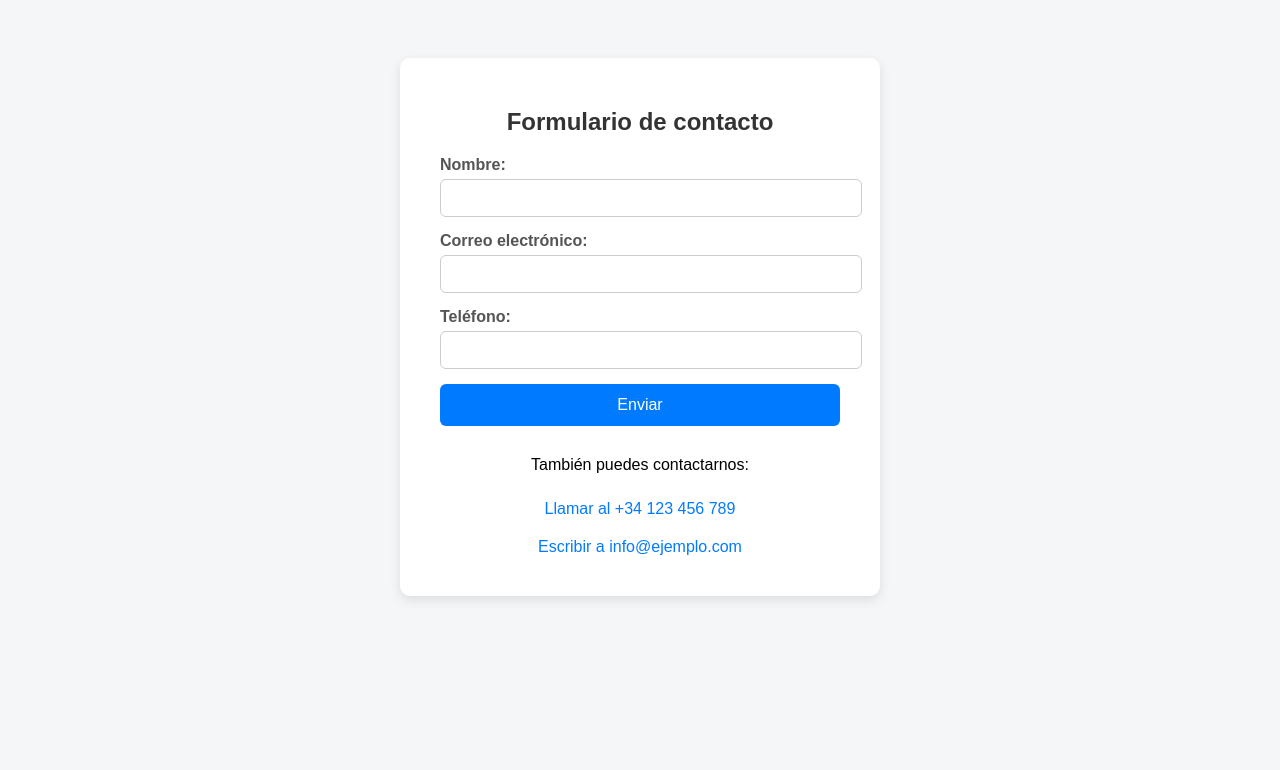
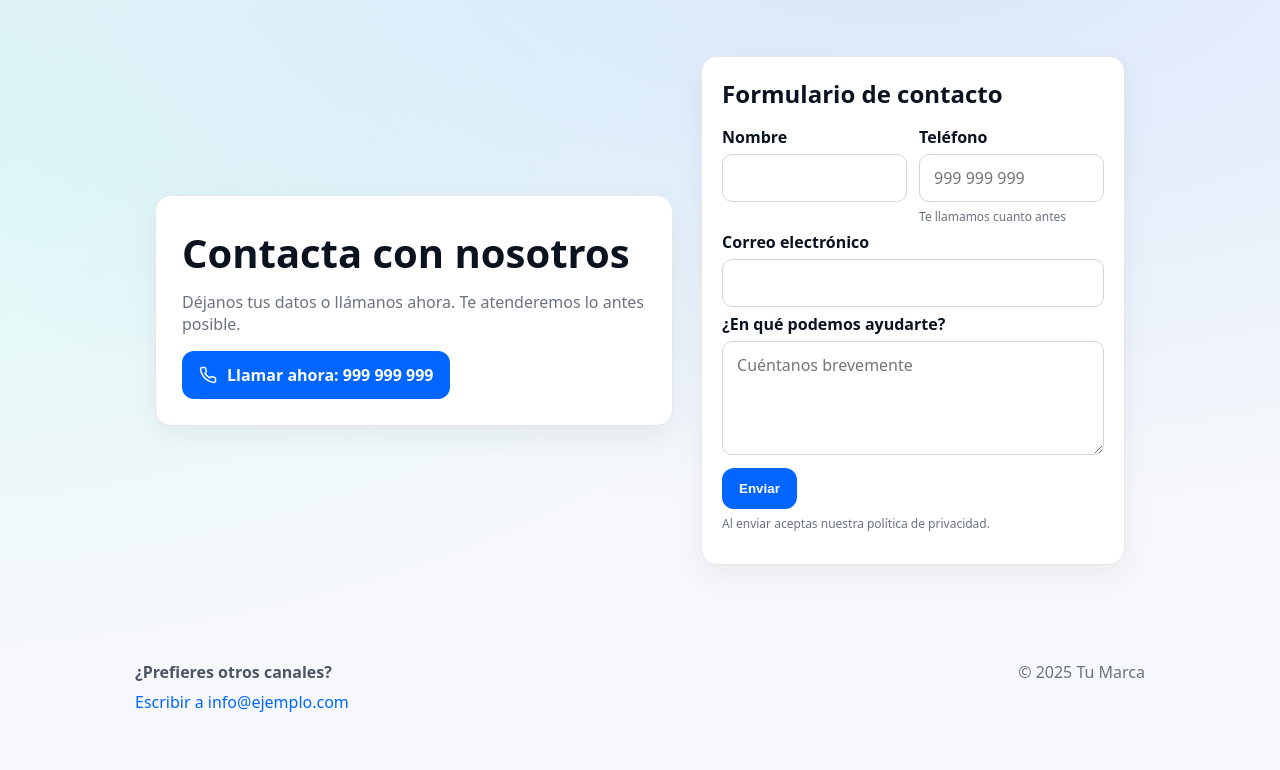
Before and after one commit to creyesber/formulario_practicas, a plain HTML site: page index.html in a window 1280 px wide. Drawn offline with Linux system fonts and the light colour scheme.

Commit message:
Update index.html

```diff
--- a/index.html
+++ b/index.html
@@ -1,193 +1,202 @@
-
 <!DOCTYPE html>
 <html lang="es">
 <head>
-  <meta charset="UTF-8">
-  <title>Formulario de Prueba</title>
+  <meta charset="UTF-8" />
+  <meta name="viewport" content="width=device-width, initial-scale=1" />
+  <title>Contacto | Tu solución en 1 minuto</title>
+  <meta name="description" content="Una landing simple y rápida con formulario de contacto y llamada directa. Hablemos hoy: 999 999 999." />
+  <meta http-equiv="X-UA-Compatible" content="IE=edge" />
 
-  <!-- Google Tag Manager -->
-  <script>
-    (function(w,d,s,l,i){w[l]=w[l]||[];w[l].push({'gtm.start':
-    new Date().getTime(),event:'gtm.js'});var f=d.getElementsByTagName(s)[0],
-    j=d.createElement(s),dl=l!='dataLayer'?'&l='+l:'';j.async=true;j.src=
-    'https://www.googletagmanager.com/gtm.js?id='+i+dl;f.parentNode.insertBefore(j,f);
-    })(window,document,'script','dataLayer','GTM-58VPCKLC');
-  </script>
-  <!-- End Google Tag Manager -->
+  <!-- Open Graph / Twitter -->
+  <meta property="og:title" content="Contacto | Tu solución en 1 minuto" />
+  <meta property="og:description" content="Formulario + llamada directa. Respuesta rápida." />
+  <meta property="og:type" content="website" />
+  <meta property="og:locale" content="es_ES" />
 
-  <!-- Google Tag Manager -->
-  <script>
-    (function(w,d,s,l,i){w[l]=w[l]||[];w[l].push({'gtm.start':
-    new Date().getTime(),event:'gtm.js'});var f=d.getElementsByTagName(s)[0],
-    j=d.createElement(s),dl=l!='dataLayer'?'&l='+l:'';j.async=true;j.src=
-    'https://www.googletagmanager.com/gtm.js?id='+i+dl;f.parentNode.insertBefore(j,f);
-    })(window,document,'script','dataLayer','GTM-T9NW7KSG');
-  </script>
-  <!-- End Google Tag Manager -->
 
   <style>
-    body {
-      font-family: Arial, sans-serif;
-      background-color: #f4f6f8;
-      display: flex;
-      justify-content: center;
-      align-items: flex-start;
-      height: 100vh;
-      padding-top: 50px;
+    :root{
+      --brand:#0066ff; --brand-dark:#004bbd; --bg:#0b1220; --paper:#ffffff; --ink:#0b1220;
+      --muted:#6b7280; --ring:rgba(0,102,255,.2);
     }
+    *{box-sizing:border-box}
+    html,body{height:100%}
+    body{margin:0;font-family: system-ui,-apple-system,Segoe UI,Roboto,Helvetica,Arial; color:var(--ink); background: radial-gradient(1200px 600px at 70% -10%,rgba(0,102,255,.12),transparent),
+      radial-gradient(1000px 500px at -10% 20%,rgba(0,255,204,.10),transparent),#f6f8fb;}
 
-    .contenedor {
-      background: white;
-      padding: 30px 40px;
-      border-radius: 10px;
-      box-shadow: 0 4px 12px rgba(0, 0, 0, 0.1);
-      max-width: 400px;
-      width: 100%;
-    }
+    .shell{max-width:1050px;margin:0 auto;padding:14px 20px}
 
-    h2 {
-      text-align: center;
-      color: #333;
-    }
+    .hero{display:grid;grid-template-columns:1.1fr .9fr;gap:28px;align-items:center;padding:42px 20px}
+    @media (max-width:900px){.hero{grid-template-columns:1fr;}}
+    .card{background:var(--paper);border:1px solid #e5e7eb;border-radius:16px;box-shadow:0 10px 30px rgba(2,6,23,.06)}
 
-    label {
-      display: block;
-      margin-bottom: 5px;
-      font-weight: bold;
-      color: #555;
-    }
+    .hero-copy{padding:26px}
+    h1{margin:.6rem 0 1rem;font-size:clamp(26px,4.2vw,40px);line-height:1.1}
+    .muted{color:var(--muted)}
 
-    input {
-      width: 100%;
-      padding: 10px;
-      margin-bottom: 15px;
-      border: 1px solid #ccc;
-      border-radius: 6px;
-      font-size: 14px;
-    }
+    .cta-row{display:flex;flex-wrap:wrap;gap:12px}
+    .btn{appearance:none;display:inline-flex;align-items:center;justify-content:center;gap:10px;padding:12px 16px;border-radius:12px;border:1px solid transparent;font-weight:700;text-decoration:none;cursor:pointer;transition:.15s transform ease}
+    .btn:active{transform:translateY(1px)}
+    .btn.primary{background:var(--brand);color:#fff}
+    .btn.primary:hover{background:var(--brand-dark)}
+    .btn.ghost{background:#fff;border-color:#e5e7eb;color:#111827}
+    .btn.ghost:hover{border-color:#cfd6e0}
 
-    button {
-      background-color: #007bff;
-      color: white;
-      padding: 12px;
-      border: none;
-      border-radius: 6px;
-      width: 100%;
-      font-size: 16px;
-      cursor: pointer;
-    }
+    /* Form */
+    .form-wrap{padding:20px}
+    form label{display:block;margin:.4rem 0 .35rem;font-weight:600}
+    input,textarea,select{width:100%;padding:12px 14px;border:1px solid #d1d5db;border-radius:10px;font:inherit}
+    input:focus,textarea:focus{outline:none;box-shadow:0 0 0 4px var(--ring);border-color:var(--brand)}
+    .row{display:grid;grid-template-columns:1fr 1fr;gap:12px}
+    @media (max-width:560px){.row{grid-template-columns:1fr}}
+    .help{font-size:12px;color:var(--muted);margin-top:6px}
+    .submit{margin-top:8px}
 
-    button:hover {
-      background-color: #0056b3;
-    }
+    /* Footer */
+    footer{padding:26px 20px 40px;color:#4b5563}
+    .links{display:flex;flex-wrap:wrap;gap:14px;align-items:center}
+    .links a{color:var(--brand);text-decoration:none}
+    .links a:hover{text-decoration:underline}
 
-    #mensaje-gracias {
-      display: none;
-      text-align: center;
-      margin-top: 20px;
-    }
+    /* Thank you */
+    #mensaje-gracias{display:none;padding:18px}
+    #mensaje-gracias .ok{color:#0f766e;font-weight:700}
 
-    #mensaje-gracias p {
-      color: green;
-      font-weight: bold;
-      margin-bottom: 20px;
-    }
-
-    .contact-links {
-      margin-top: 30px;
-      text-align: center;
-      font-size: 16px;
-    }
-
-    .contact-links a {
-      display: inline-block;
-      margin: 10px;
-      color: #007bff;
-      text-decoration: none;
-    }
-
-    .contact-links a:hover {
-      text-decoration: underline;
-    }
-
-    .volver-btn {
-      background-color: #6c757d;
-      margin-top: 10px;
-    }
-
-    .volver-btn:hover {
-      background-color: #5a6268;
-    }
+    /* Utility */
+    .sr-only{position:absolute;left:-9999px}
   </style>
 </head>
 <body>
-  <!-- Google Tag Manager (noscript) -->
-  <noscript>
-    <iframe src="https://www.googletagmanager.com/ns.html?id=GTM-58VPCKLC"
-    height="0" width="0" style="display:none;visibility:hidden"></iframe>
-  </noscript>
-  <!-- End Google Tag Manager (noscript) -->
+  <!-- GTM noscript (x2) -->
+  <noscript><iframe src="https://www.googletagmanager.com/ns.html?id=GTM-58VPCKLC" height="0" width="0" style="display:none;visibility:hidden"></iframe></noscript>
+  <noscript><iframe src="https://www.googletagmanager.com/ns.html?id=GTM-T9NW7KSG" height="0" width="0" style="display:none;visibility:hidden"></iframe></noscript>
 
-  <!-- Google Tag Manager (noscript) -->
-  <noscript>
-    <iframe src="https://www.googletagmanager.com/ns.html?id=GTM-T9NW7KSG"
-    height="0" width="0" style="display:none;visibility:hidden"></iframe>
-  </noscript>
-  <!-- End Google Tag Manager (noscript) -->
+  <main class="shell">
+    <section class="hero">
+      <div class="card hero-copy">
+        <h1>Contacta con nosotros</h1>
+        <p class="muted">Déjanos tus datos o llámanos ahora. Te atenderemos lo antes posible.</p>
+        <div class="cta-row">
+          <a href="tel:+34999999999" class="btn primary" id="cta-call" aria-label="Llamar al 999 999 999">
+            <!-- phone icon -->
+            <svg width="18" height="18" viewBox="0 0 24 24" fill="none" xmlns="http://www.w3.org/2000/svg"><path d="M22 16.92v3a2 2 0 0 1-2.18 2 19.79 19.79 0 0 1-8.63-3.07 19.5 19.5 0 0 1-6-6A19.79 19.79 0 0 1 2.1 4.18 2 2 0 0 1 4.11 2h3a2 2 0 0 1 2 1.72c.12.9.32 1.77.57 2.61a2 2 0 0 1-.45 2.11L8.09 9.91a16 16 0 0 0 6 6l1.47-1.14a2 2 0 0 1 2.11-.45c.84.25 1.71.45 2.61.57A2 2 0 0 1 22 16.92z" stroke="currentColor" stroke-width="2"/></svg>
+            Llamar ahora: 999 999 999
+          </a>
+        </div>
+      </div>
 
+      <div class="card form-wrap" id="form">
+        <h2 style="margin:0 0 10px">Formulario de contacto</h2>
+        <form id="formulario-contacto">
+          <div class="row">
+            <div>
+              <label for="nombre">Nombre</label>
+              <input type="text" id="nombre" name="nombre" required autocomplete="name" />
+            </div>
+            <div>
+              <label for="telefono">Teléfono</label>
+              <input type="tel" id="telefono" name="telefono" inputmode="tel" placeholder="999 999 999" pattern="[0-9 +()-]{6,}" />
+              <div class="help">Te llamamos cuanto antes</div>
+            </div>
+          </div>
+          <label for="email">Correo electrónico</label>
+          <input type="email" id="email" name="email" required autocomplete="email" />
 
-  <div class="contenedor">
-    <h2>Formulario de contacto</h2>
+          <label for="mensaje">¿En qué podemos ayudarte?</label>
+          <textarea id="mensaje" name="mensaje" rows="4" placeholder="Cuéntanos brevemente"></textarea>
 
-    <form id="formulario-contacto">
-      <label for="nombre">Nombre:</label>
-      <input type="text" id="nombre" name="nombre" required>
+          <!-- honeypot -->
+          <div class="sr-only" aria-hidden="true">
+            <label for="company">Empresa</label>
+            <input type="text" id="company" name="company" tabindex="-1" autocomplete="off" />
+          </div>
 
-      <label for="email">Correo electrónico:</label>
-      <input type="email" id="email" name="email" required>
+          <button type="submit" class="btn primary submit">Enviar</button>
+          <p class="help">Al enviar aceptas nuestra política de privacidad.</p>
+        </form>
 
-      <label for="telefono">Teléfono:</label>
-      <input type="tel" id="telefono" name="telefono" required>
+        <div id="mensaje-gracias" role="status" aria-live="polite">
+          <p class="ok">¡Gracias! Hemos recibido tu solicitud.</p>
+          <p>Te contactaremos pronto. Puedes volver al formulario si lo deseas.</p>
+          <div class="cta-row">
+            <button class="btn ghost" type="button" id="volver">Volver al formulario</button>
+          </div>
+        </div>
+      </div>
+    </section>
+  </main>
 
-      <button type="submit">Enviar</button>
-    </form>
-
-    <div id="mensaje-gracias">
-      <p>¡Gracias por enviar el formulario!</p>
-      <button class="volver-btn" onclick="volverFormulario()">Volver al formulario</button>
+  <footer>
+    <div class="shell" style="display:flex;justify-content:space-between;gap:18px;flex-wrap:wrap">
+      <div>
+        <strong>¿Prefieres otros canales?</strong>
+        <div class="links" style="margin-top:8px">
+          <a href="mailto:info@ejemplo.com" id="footer-email">Escribir a info@ejemplo.com</a>
+        </div>
+      </div>
+      <div class="muted">© <span id="y"></span> Tu Marca</div>
     </div>
-
-    <div class="contact-links">
-      <p>También puedes contactarnos:</p>
-      <a href="tel:+34123456789">Llamar al +34 123 456 789</a><br>
-      <a href="mailto:info@ejemplo.com">Escribir a info@ejemplo.com</a>
-    </div>
-  </div>
+  </footer>
 
   <script>
-    const formulario = document.getElementById('formulario-contacto');
-    const mensajeGracias = document.getElementById('mensaje-gracias');
+    // Año en footer
+    document.getElementById('y').textContent = new Date().getFullYear();
 
-    formulario.addEventListener('submit', function(e) {
+    // Utilidad GTM
+    window.dataLayer = window.dataLayer || [];
+    function dl(event, payload){ dataLayer.push(Object.assign({event}, payload||{})); }
+
+    // Track CTA
+    document.getElementById('cta-call').addEventListener('click', function(){
+      dl('cta_click', {type:'call', label:'hero', phone:'999999999'});
+    });
+    document.getElementById('footer-email').addEventListener('click', function(){
+      dl('cta_click', {type:'email', label:'footer', email:'info@ejemplo.com'});
+    });
+
+    // Form logic
+    const form = document.getElementById('formulario-contacto');
+    const thanks = document.getElementById('mensaje-gracias');
+    const volver = document.getElementById('volver');
+
+    form.addEventListener('submit', function(e){
+      // Validación nativa HTML5
+      if(!form.checkValidity()){
+        e.preventDefault();
+        form.reportValidity();
+        return;
+      }
       e.preventDefault();
+      if (document.getElementById('company').value) return; // bot
 
-      window.dataLayer = window.dataLayer || [];
-      window.dataLayer.push({
-        event: 'formularioEnviado',
+      dl('formularioEnviado', {
         nombre: document.getElementById('nombre').value,
         email: document.getElementById('email').value,
         telefono: document.getElementById('telefono').value
       });
 
-      formulario.style.display = 'none';
-      mensajeGracias.style.display = 'block';
+      form.style.display = 'none';
+      thanks.style.display = 'block';
     });
 
-    function volverFormulario() {
-      formulario.reset();
-      formulario.style.display = 'block';
-      mensajeGracias.style.display = 'none';
-    }
+    volver.addEventListener('click', function(){
+      form.reset();
+      form.style.display = 'block';
+      thanks.style.display = 'none';
+      dl('volverFormulario');
+    });
+  </script>
+
+  <!-- Schema.org básico -->
+  <script type="application/ld+json">
+  {
+    "@context": "https://schema.org",
+    "@type": "Organization",
+    "name": "Tu Marca",
+    "url": "https://tudominio.com",
+    "telephone": "+34 999 999 999",
+    "email": "info@ejemplo.com"
+  }
   </script>
 </body>
 </html>
```
